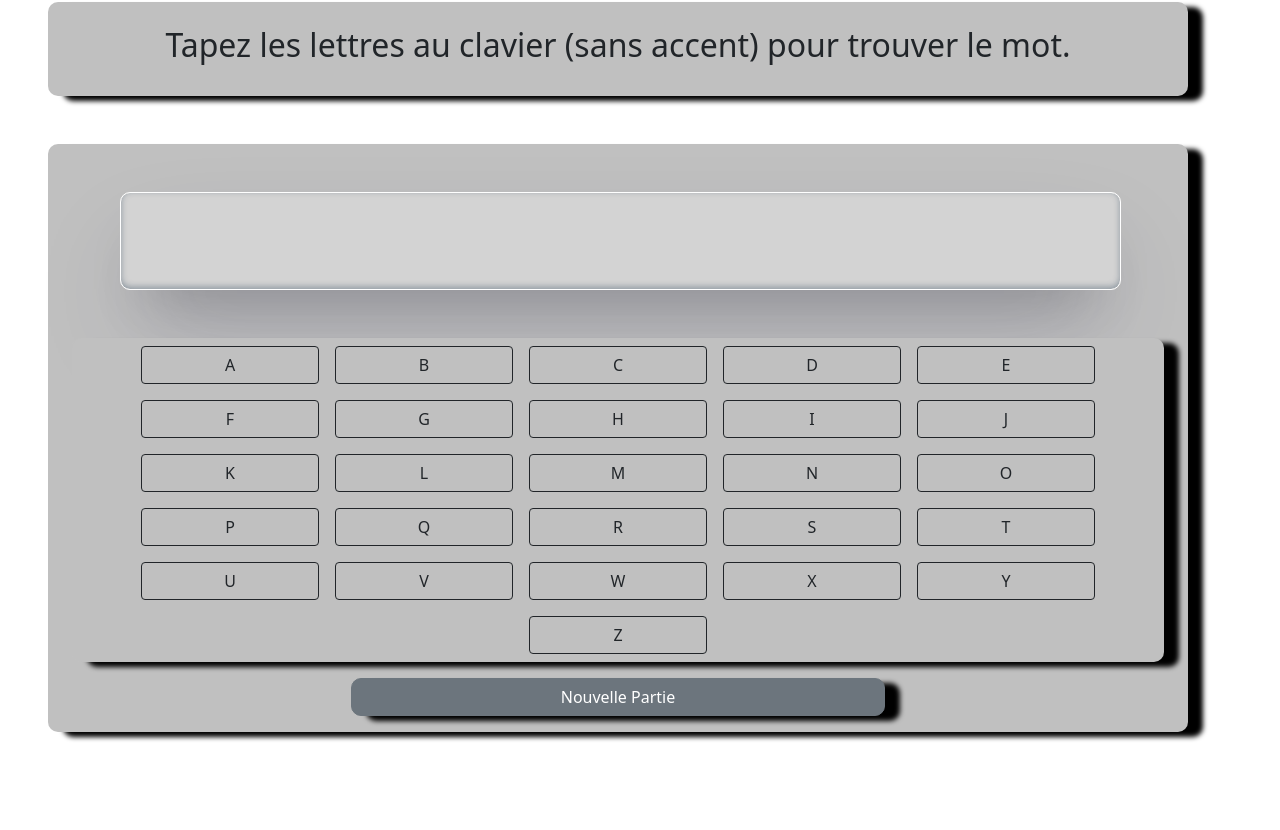
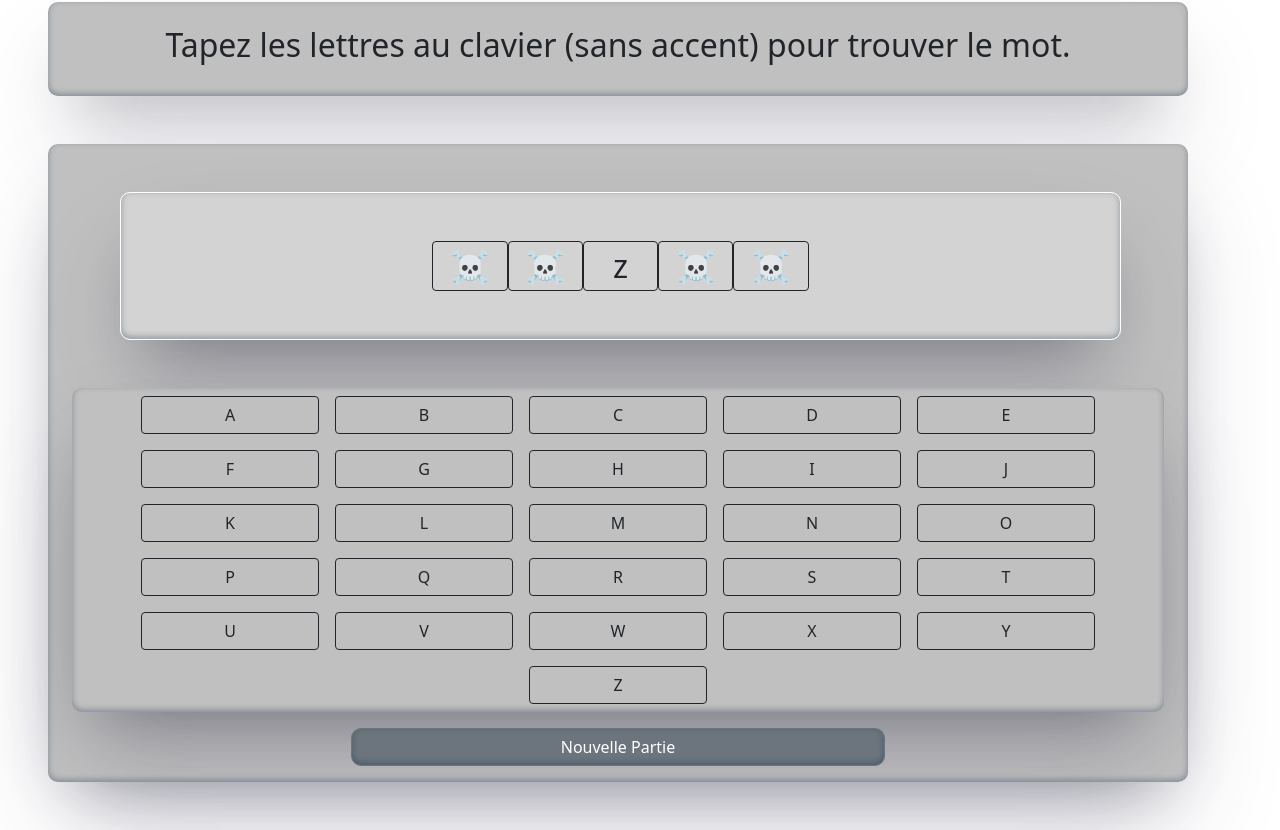
Before and after one commit to LHP7-Arnaud7739/Pendu, a plain HTML site: page index.html in a window 1280 px wide. Shown: the part 310-1140 px from the top of the page. Before the commit the page ends 1090 px from the top, so only its background shows below. Drawn offline with nearby package versions, Linux system fonts and the light colour scheme.

Commit message:
creation de l affichage des mots en tableau

```diff
--- a/assets/css/style.css
+++ b/assets/css/style.css
@@ -1,23 +1,27 @@
+
+
+
 .container {
     background-color: #C0C0C0;
     border-radius: 10px;
-    box-shadow: 15px 5px 5px rgb(0, 0, 0)
+    box-shadow: rgba(50, 50, 93, 0.25) 0px 50px 100px -20px, rgba(0, 0, 0, 0.3) 0px 30px 60px -30px, rgba(10, 37, 64, 0.35) 0px -2px 6px 0px inset;
 }
 
 .container1 {
     background-color: #D3D3D3;
     border-radius: 10px;
+    font-size: xx-large;
     box-shadow: rgba(50, 50, 93, 0.25) 0px 50px 100px -20px, rgba(0, 0, 0, 0.3) 0px 30px 60px -30px, rgba(10, 37, 64, 0.35) 0px -2px 6px 0px inset;
 }
 
 .clavier {
     background-color: #C0C0C0;
     border-radius: 10px;
-    box-shadow: 15px 5px 5px rgb(0, 0, 0)
+    box-shadow: rgba(50, 50, 93, 0.25) 0px 50px 100px -20px, rgba(0, 0, 0, 0.3) 0px 30px 60px -30px, rgba(10, 37, 64, 0.35) 0px -2px 6px 0px inset;
 }
 
-.letter_btn {
-    box-shadow: 15px 5px 5px rgb(0, 0, 0);
+.letter_btn {background-color: ;
+    box-shadow: rgba(50, 50, 93, 0.25) 0px 50px 100px -20px, rgba(0, 0, 0, 0.3) 0px 30px 60px -30px, rgba(10, 37, 64, 0.35) 0px -2px 6px 0px inset;
     border-radius: 10px;
 
 
--- a/index.html
+++ b/index.html
@@ -18,7 +18,7 @@
 
     </div>
     <div class="row col-11 m-5  p-2 container text-dark text-center ">
-        <h1>JEU DU PENDU</h1>
+        <h1 class="h1">JEU DU PENDU</h1>
 
     </div>
     <div class=" row col-11 m-5 p-4"></div>
@@ -32,7 +32,7 @@
 
 
 
-        <div id="mysteryName" class="container1 row col-11 text-center border border-white m-5 p-5  ">
+        <div id="petName" class="container1 row col-11 text-center justify-content-center border border-white m-5 p-5 ">
 
         </div>
         <div id="myKeyboard" class="  clavier  ">
--- a/script.js
+++ b/script.js
@@ -2,8 +2,13 @@ const alphabet = ['a', 'b', 'c', 'd', 'e', 'f', 'g', 'h', 'i', 'j', 'k', 'l', 'm
 const myKeyboard = document.getElementById("myKeyboard")
 const petList = ["panda", "lion", "tigre", "ecureuil", "elephant", "cheval", "leopard"]
 
-let pet = petList[aleaNb(0, petList.length)]
+
+
+
+let pet = petList[aleaNb(0, petList.length, )]
 console.log(pet)
+
+
 // CREATION DU CODE POUR CREER UNE BOUCLE A INCLURE DANS LA BOUCLE LIGNE 15 A 20
 
 // let myLetter = "z";
@@ -19,10 +24,39 @@ alphabet.forEach(element => {
     myKeyboard.innerHTML += (myKey)
 })
 
+// AFFICHAGE DU TABLEAU PETLIST DANS LA DIV
+// petList.forEach(element => {
+//     let pet= arrayPet
+//      pet = pet.toUpperCase()
+//     let myPet= `<div id="pets${pets}">${pets}</div>`
+
+//    petName.innerHTML = (myPet)
+
+//  });
 
 
+
+// RANDOM
 function aleaNb(min, max) {
     min = Math.ceil(min)
     max = Math.floor(max)
     return Math.floor(Math.random() * (max - min)) + min
 }
+const arrayPet = pet.split("")
+
+arrayPet.forEach((element, index) => {
+    let myLetter = element;
+    let myIndex = index;
+    let myCase = `<div class="border border-dark col-lg-1 col-1 rounded  myLetter" id="indexLetter${myIndex}">☠️</div>`
+    petName.innerHTML += myCase;
+});
+myKeyboard.addEventListener("click", (e) => {
+    console.log(e.target)
+    if (e.target.nodeName == "BUTTON") {
+        console.log(e.target.textContent)
+
+
+    }
+})
+let dennis = 2
+document.getElementById(`indexLetter${dennis}`).innerText = "z"
```
